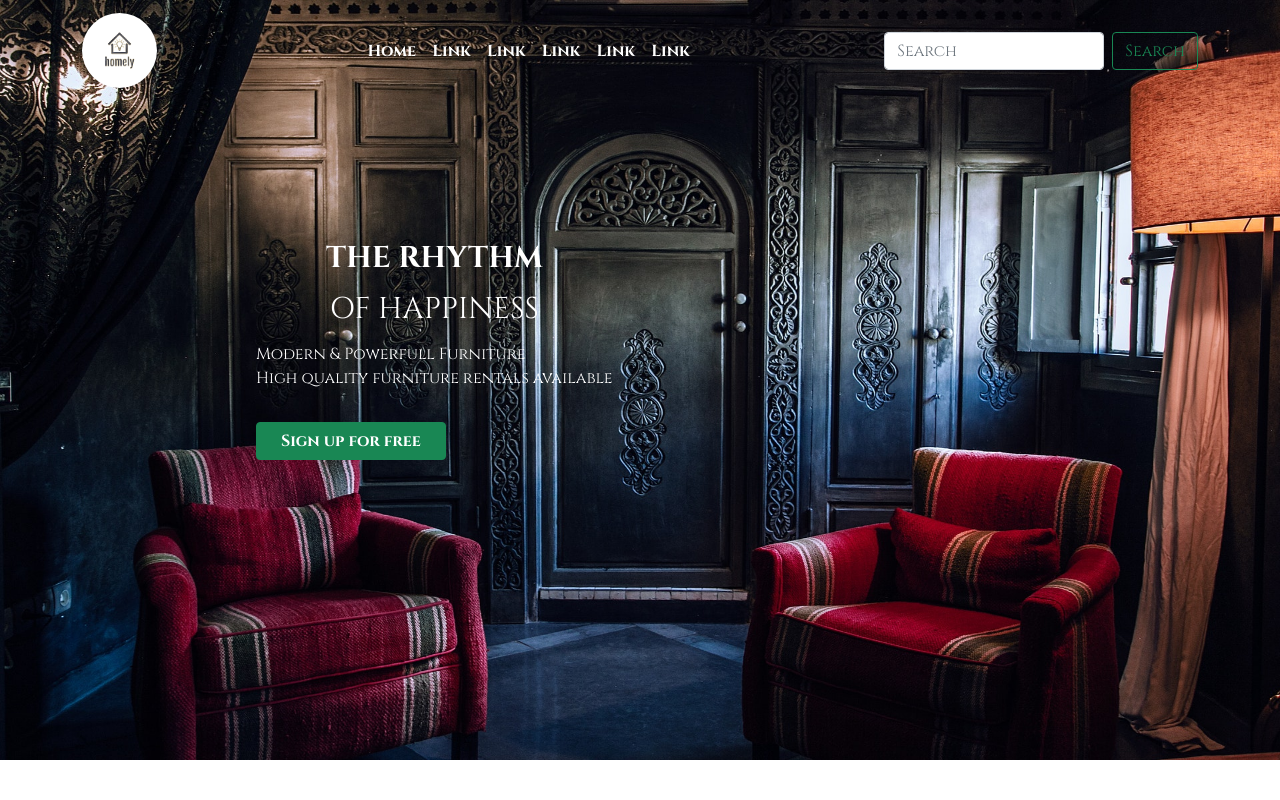
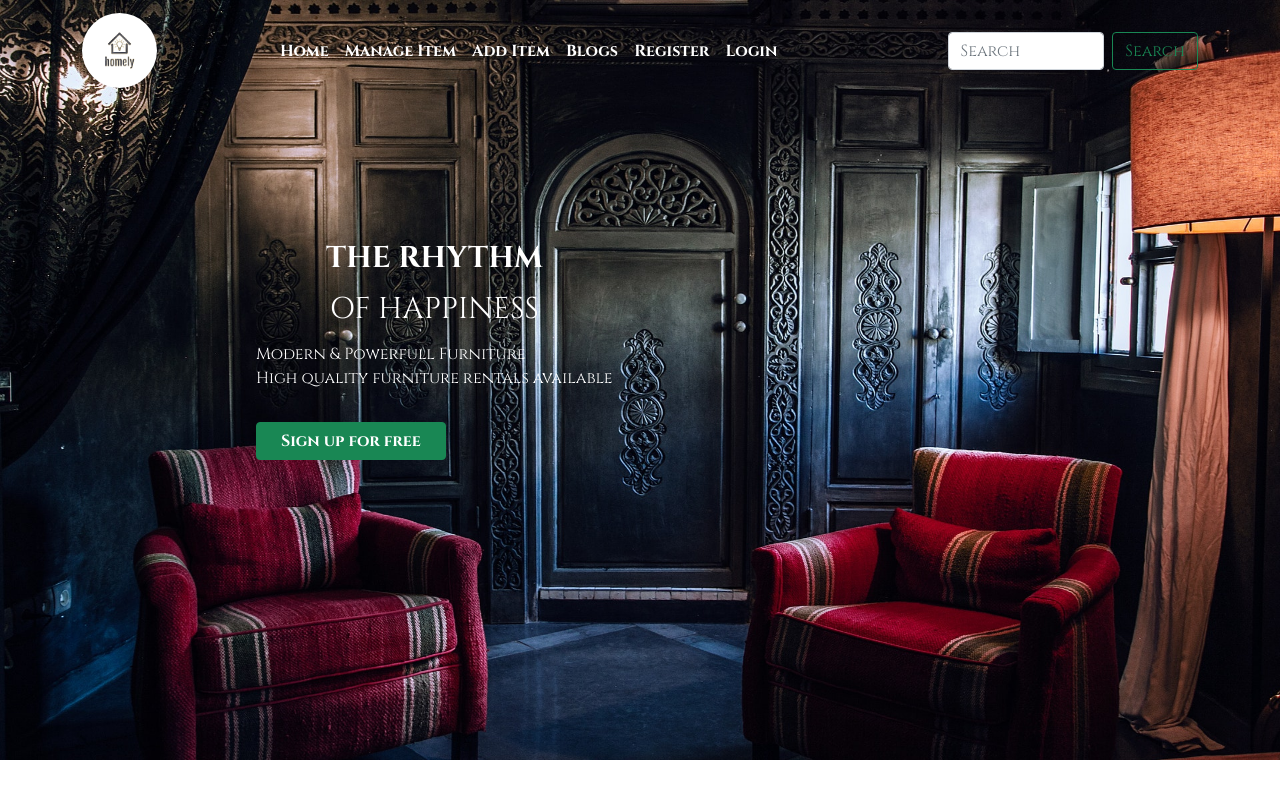
Before and after one commit to Salikur6/A11-furniture-inventory-client, a React (Create React App) app: page / in a window 1280 px wide. Shown: the top 800 px of the page. Built offline with nearby package versions, Linux system fonts and the light colour scheme; no server answers.

Commit message:
header item link added

```diff
--- a/src/components/Header/Header.js
+++ b/src/components/Header/Header.js
@@ -4,6 +4,7 @@ import logo from '../../img/logo2.png'
 import './Header.css'
 
 const Header = () => {
+
     const [colorChange, setColorchange] = useState(false);
     const changeNavbarColor = () => {
         if (window.scrollY >= 10) {
@@ -38,29 +39,29 @@ const Header = () => {
                             <Link className={active ? 'nav-link text-white fw-bold' : 'custom-nav nav-link text-warning fw-bold'} aria-current="page" to="/">Home</Link>
                         </li>
                         <li className="nav-item">
-                            <Link className={active ? 'nav-link text-white fw-bold' : 'custom-nav nav-link text-warning fw-bold'} to="#">Link</Link>
+                            <Link className={active ? 'nav-link text-white fw-bold' : 'custom-nav nav-link text-warning fw-bold'} to="/manageinventory">Manage Item</Link>
                         </li>
 
                         <li className="nav-item">
-                            <Link className={active ? 'nav-link text-white fw-bold' : 'custom-nav nav-link text-warning fw-bold'} to="#">Link</Link>
+                            <Link className={active ? 'nav-link text-white fw-bold' : 'custom-nav nav-link text-warning fw-bold'} to="/additem">Add Item</Link>
                         </li>
 
                         <li className="nav-item">
-                            <Link className={active ? 'nav-link text-white fw-bold' : 'custom-nav nav-link text-warning fw-bold'} to="#">Link</Link>
+                            <Link className={active ? 'nav-link text-white fw-bold' : 'custom-nav nav-link text-warning fw-bold'} to="/blogs">Blogs</Link>
                         </li>
 
                         <li className="nav-item">
-                            <Link className={active ? 'nav-link text-white fw-bold' : 'custom-nav nav-link text-warning fw-bold'} to="#">Link</Link>
+                            <Link className={active ? 'nav-link text-white fw-bold' : 'custom-nav nav-link text-warning fw-bold'} to="/register">Register</Link>
                         </li>
 
                         <li className="nav-item">
-                            <Link className={active ? 'nav-link text-white fw-bold' : 'custom-nav nav-link text-warning fw-bold'} to="#">Link</Link>
+                            <Link className={active ? 'nav-link text-white fw-bold' : 'custom-nav nav-link text-warning fw-bold'} to="/login">Login</Link>
                         </li>
 
 
                     </ul>
-                    <form className="d-flex">
-                        <input className="form-control me-2" type="search" placeholder="Search" aria-label="Search" />
+                    <form className="d-flex justify-content-end">
+                        <input className="form-control me-2 w-50" type="search" placeholder="Search" aria-label="Search" />
                         <button className="btn btn-outline-success" type="submit">Search</button>
                     </form>
                 </div>
```
